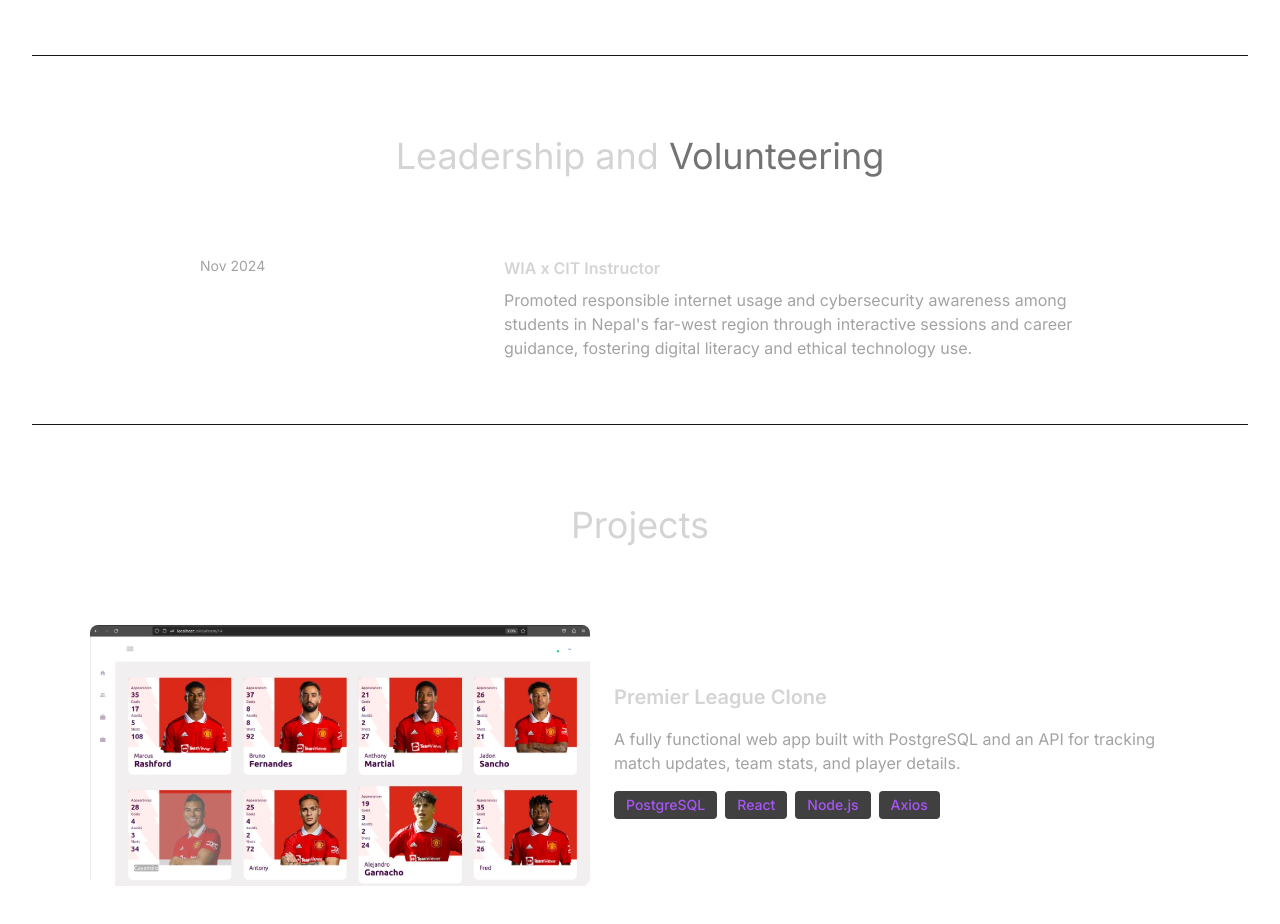
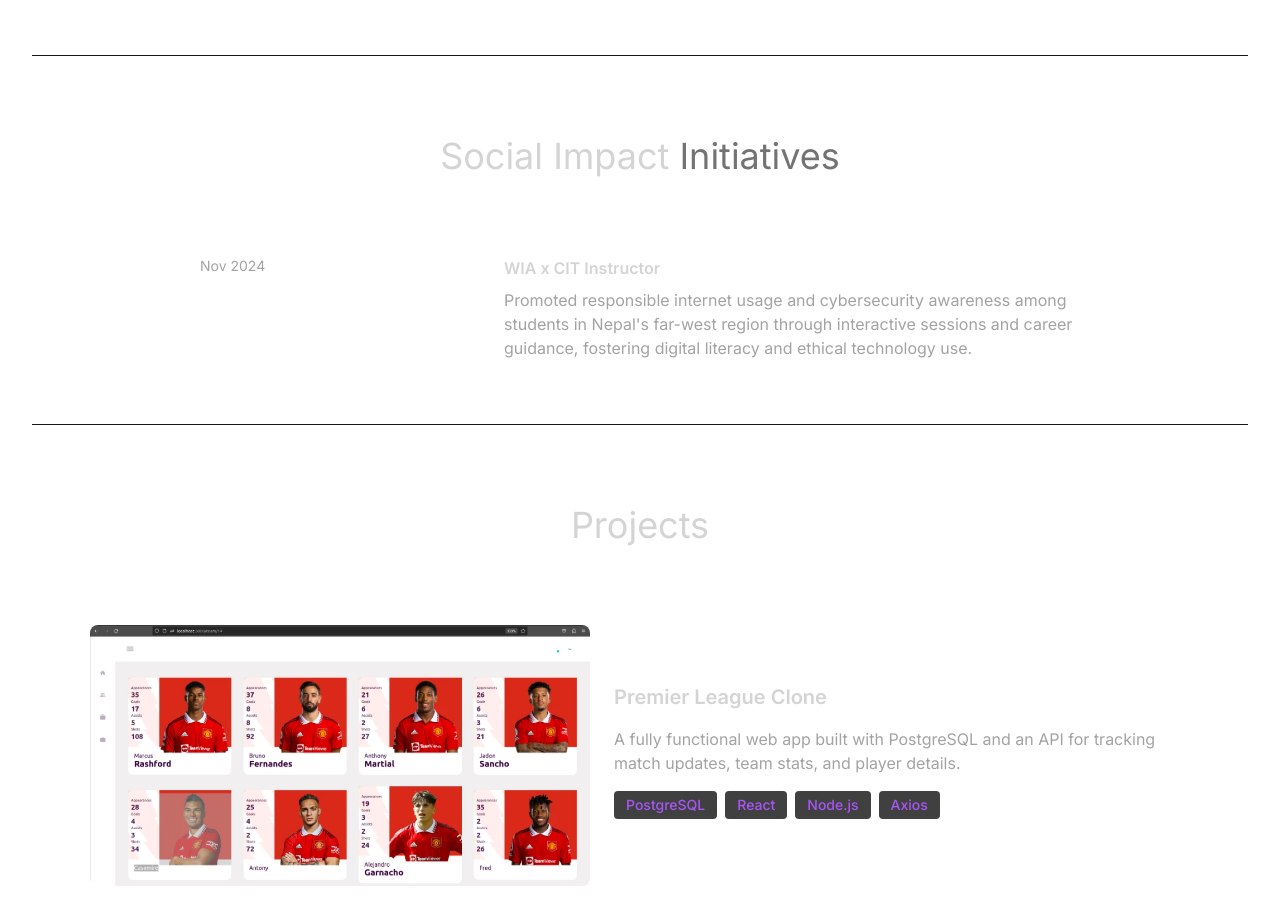
Before and after one commit to Aavash1738/Portfolio_website, a React (Vite) app: page / in a window 1280 px wide. Shown: the part 2800-3724 px from the top of the page. Built offline with nearby package versions, Linux system fonts and the light colour scheme.

Commit message:
Chaged Leadership and vol to social impact

```diff
--- a/src/components/Community.jsx
+++ b/src/components/Community.jsx
@@ -36,7 +36,7 @@
         viewport={{ once: true }}
         className="my-20 text-center text-4xl"
       >
-        Leadership and <span className="text-neutral-500"> Volunteering</span>
+        Social Impact <span className="text-neutral-500"> Initiatives</span>
       </motion.h2>
       <div>
         {COMMUNITY.map((COMMUNITY, index) => (
```
